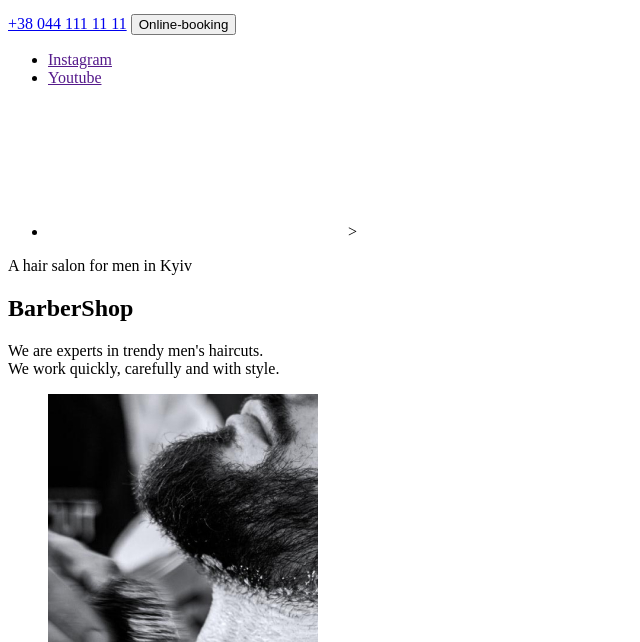
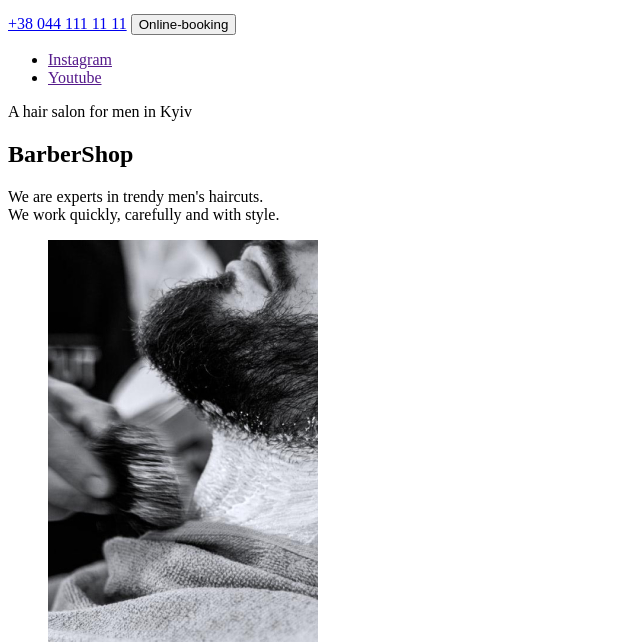
Before and after one commit to IhorButov/lection-1, a plain HTML site: page index.html in a window 1280 px wide. Shown: the part 158-800 px from the top of the page, without its empty margins (0-640 px from the left). Drawn offline with Linux system fonts and the light colour scheme.

Commit message:
Update index.html

```diff
--- a/index.html
+++ b/index.html
@@ -25,7 +25,6 @@
             <ul>
                 <li><a href="" target="_blank" rel="noopener noreffer nofollow">Instagram</a></li>
                 <li><a href="" target="_blank" rel="noopener noreffer nofollow">Youtube</a></li>
-                <li><iframe src="" frameborder="0"></iframe>></li>
             </ul>
             <p>A hair salon for men in Kyiv</p>
             <h1>BarberShop</h1>
```
